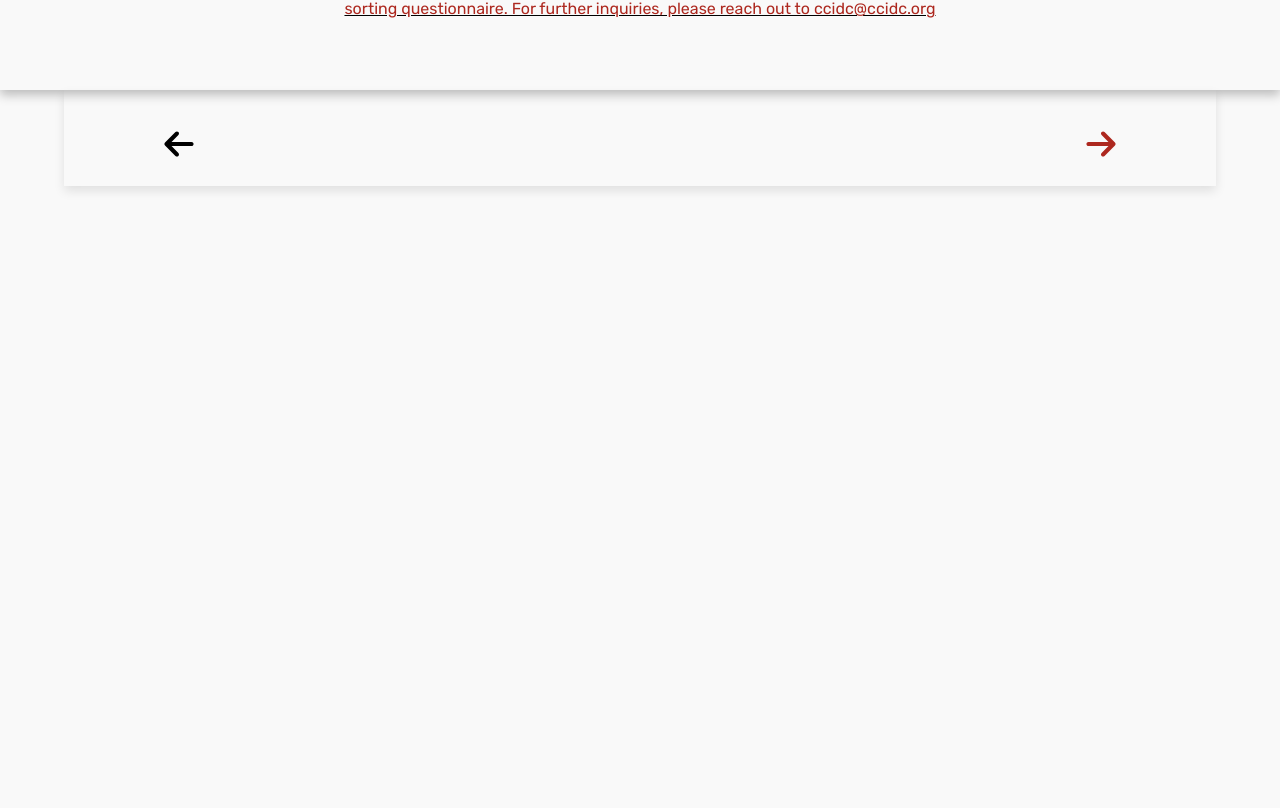
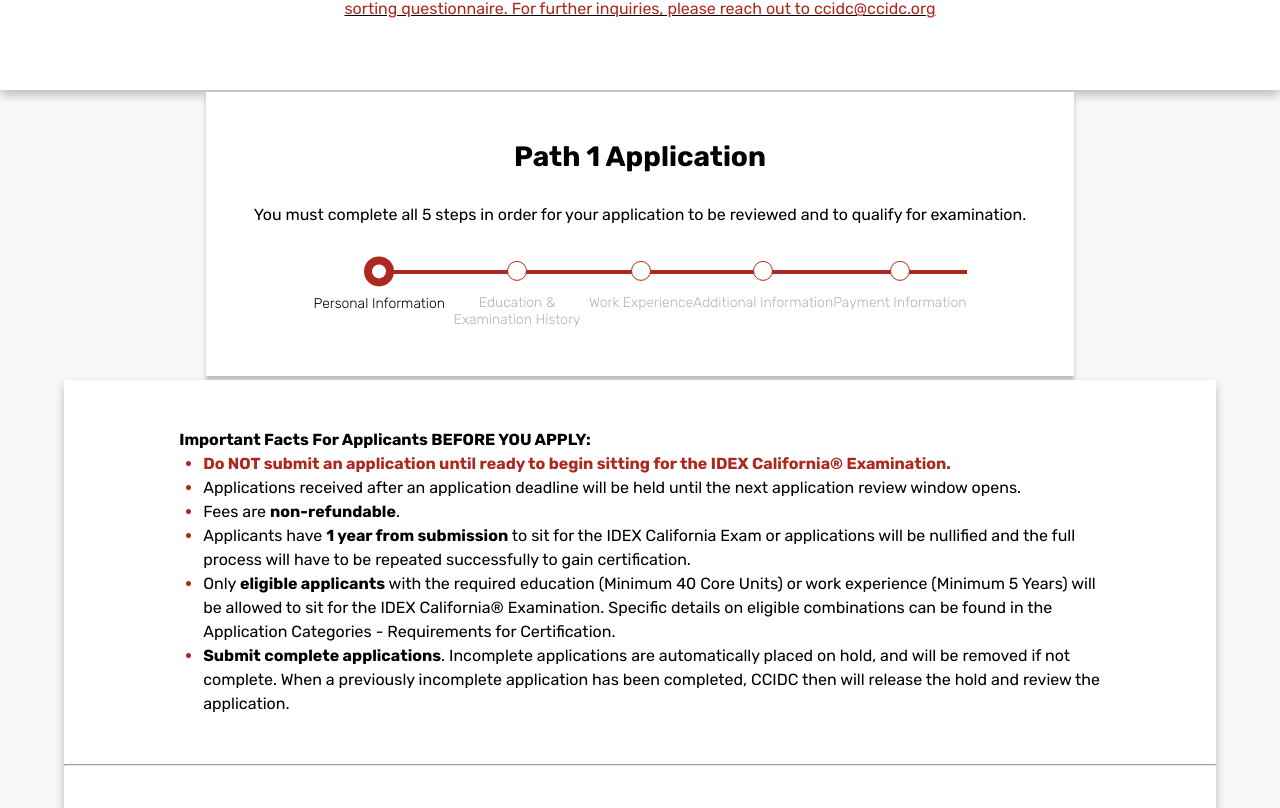
Before and after one commit to TritonSE/CCIDC-Application-Overhaul, a React (Vite) app in the folder frontend/: page /path1 in a window 1280 px wide. Shown: the part 512-1320 px from the top of the page. Before the commit the page ends 800 px from the top, so only its background shows below. Built offline with nearby package versions, Linux system fonts and the light colour scheme.

Commit message:
brought components together

```diff
--- a/frontend/src/components/InfoForm.module.css
+++ b/frontend/src/components/InfoForm.module.css
@@ -3,9 +3,11 @@
 }
 
 .formContainer {
-  /* width: 80%; */
-  margin: 3rem 10rem !important;
+  width: 90%;
+  /* margin: 3rem 10rem !important; */
   background-color: var(--color-text-secondary);
+  box-shadow: 0 5px 10px rgba(0, 0, 0, 0.25);
+  margin: 2px;
 }
 
 .formSection {
--- a/frontend/src/components/PageNavigator.module.css
+++ b/frontend/src/components/PageNavigator.module.css
@@ -5,6 +5,7 @@
   box-shadow: 0 5px 10px rgba(0, 0, 0, 0.1);
   display: flex;
   justify-content: space-between;
+  background-color: var(--color-text-secondary);
 }
 
 #arrow {
--- a/frontend/src/components/PathwayApplication.module.css
+++ b/frontend/src/components/PathwayApplication.module.css
@@ -13,6 +13,7 @@
   width: 100%;
   padding: 10px;
   box-shadow: 0 5px 10px rgba(0, 0, 0, 0.25);
+  background-color: var(--color-text-secondary);
 }
 
 .title {
@@ -48,3 +49,10 @@
 .red {
   color: var(--color-ccidc-red);
 }
+
+.formSections {
+  display: flex;
+  justify-content: center;
+  align-items: center;
+  flex-direction: column;
+}
--- a/frontend/src/components/PathwayApplication.tsx
+++ b/frontend/src/components/PathwayApplication.tsx
@@ -1,6 +1,9 @@
-import { Button } from "./Button";
-import { PageNavigator } from "./PageNavigator.tsx";
+// import { Button } from "./Button";
+import { useNavigate } from "react-router-dom";
+
 import styles from "./PathwayApplication.module.css";
+import { Button, InfoForm, PageNavigator, PathwayTimeline } from "./index.ts";
+// import { PageNavigator } from "./PageNavigator.tsx";
 
 export type PathApplicationProps = {
   pathName: string;
@@ -11,6 +14,12 @@ export const PathwayApplication: React.FC<PathApplicationProps> = ({
   pathName,
   children,
 }: PathApplicationProps) => {
+  const navigate = useNavigate();
+
+  const goToScreening = () => {
+    navigate("/prescreening");
+  };
+
   return (
     <div className={styles.pathwayApplicationBase}>
       <div className={styles.applicationContainer}>
@@ -18,7 +27,7 @@ export const PathwayApplication: React.FC<PathApplicationProps> = ({
 
         <div className={styles.pathContent}>{children}</div>
         <div className={styles.centeredContainer}>
-          <Button onClick={null}>Retake Prescreening Questions</Button>
+          <Button onClick={goToScreening}>Retake Prescreening Questions</Button>
         </div>
 
         <div className={styles.note}>
@@ -31,6 +40,10 @@ export const PathwayApplication: React.FC<PathApplicationProps> = ({
           </p>
         </div>
       </div>
+      <div className={styles.formSections}>
+        <PathwayTimeline path={1} progress={0} />
+        <InfoForm />
+      </div>
       <PageNavigator></PageNavigator>
     </div>
   );
--- a/frontend/src/components/PathwayTimeline.module.css
+++ b/frontend/src/components/PathwayTimeline.module.css
@@ -8,6 +8,8 @@
   gap: 2rem;
   padding: 3rem;
   box-shadow: 0px 4px 4px 0px #00000040;
+  background-color: var(--color-text-secondary);
+  margin: 2px;
 }
 
 .timelineHeader {
@@ -32,8 +34,8 @@
   display: flex;
   position: relative;
   justify-content: space-between;
-  width: var(--timeline-width);
-  min-width: var(--timeline-width);
+  /* width: var(--timeline-width); */
+  /* min-width: var(--timeline-width); */
   overflow: hidden;
 }
 .timelinePoint {
--- a/frontend/src/components/index.ts
+++ b/frontend/src/components/index.ts
@@ -5,6 +5,7 @@ import { FormSection } from "./FormSection.tsx";
 import { InfoForm } from "./InfoForm.tsx";
 import { NavBar } from "./NavBar.tsx";
 import { Page } from "./Page.tsx";
+import { PageNavigator } from "./PageNavigator.tsx";
 import { Pathway } from "./Pathway.tsx";
 import { PathwayApplication } from "./PathwayApplication.tsx";
 import { PathwayTimeline } from "./PathwayTimeline.tsx";
@@ -22,4 +23,5 @@ export {
   PrescreeningForm,
   PathwayApplication,
   InfoForm,
+  PageNavigator,
 };
--- a/frontend/src/pages/Candidates.tsx
+++ b/frontend/src/pages/Candidates.tsx
@@ -1,3 +1,5 @@
+import { useNavigate } from "react-router-dom";
+
 import certificate from "../assets/certifcate.svg";
 import homeCover from "../assets/homeCover.svg";
 import idCard from "../assets/idCard.svg";
@@ -7,6 +9,11 @@ import { Button, FAQs, Page, Pathway } from "../components/index.ts";
 import styles from "../stylesheets/Candidates.module.css";
 
 export function Candidates() {
+  const navigate = useNavigate();
+
+  const goToScreening = () => {
+    navigate("/prescreening");
+  };
   return (
     <Page>
       <h1 className={styles.title}>Become a Certified Interior Designer (CID)</h1>
@@ -56,7 +63,7 @@ export function Candidates() {
         standards.
       </p>
       <div className={styles.centeredContainer}>
-        <Button onClick={null}>Apply Now</Button>
+        <Button onClick={goToScreening}>Apply Now</Button>
       </div>
       <div className={styles.textDivider2}>
         <div className={styles.heading}>Pathways to Certification</div>
@@ -104,7 +111,7 @@ export function Candidates() {
       </div>
 
       <div className={styles.centeredContainer}>
-        <Button onClick={null}>Discover Your Ideal Pathway</Button>
+        <Button onClick={goToScreening}>Discover Your Ideal Pathway</Button>
       </div>
 
       <FAQs></FAQs>
```
